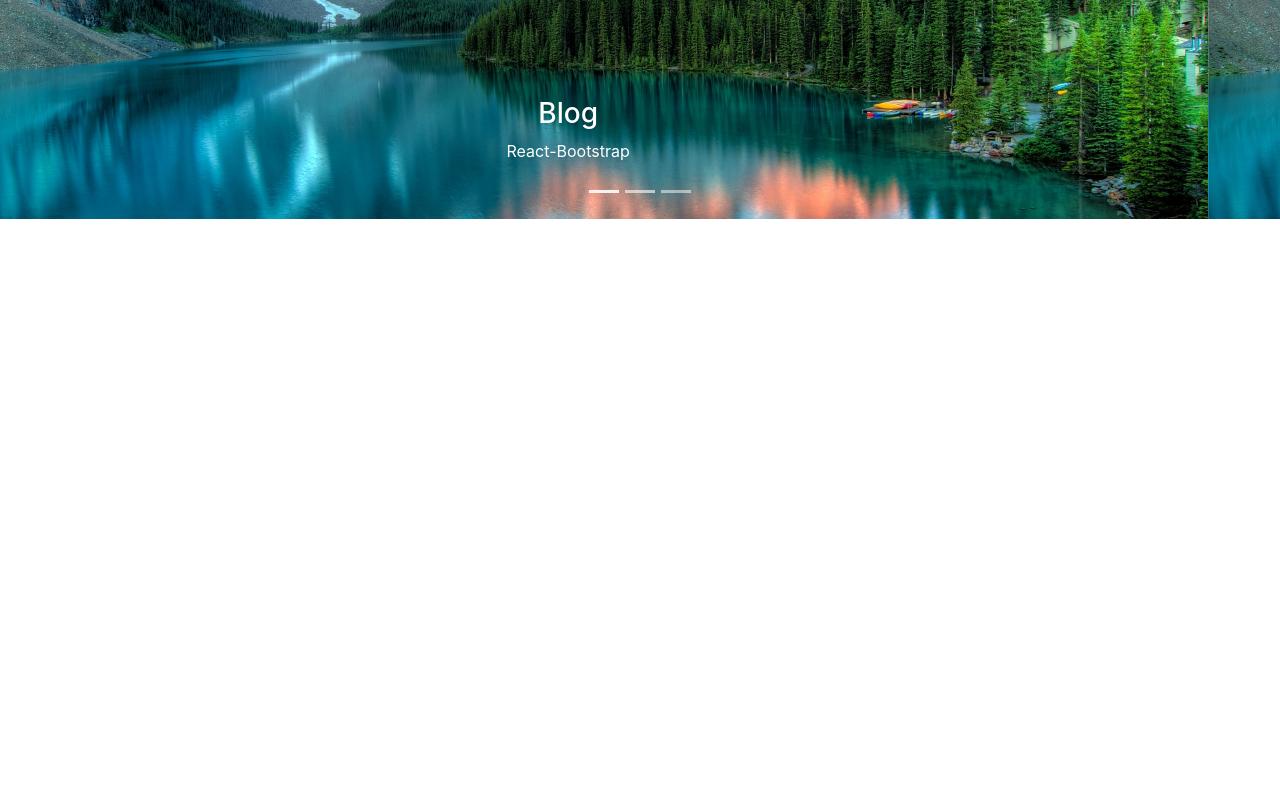
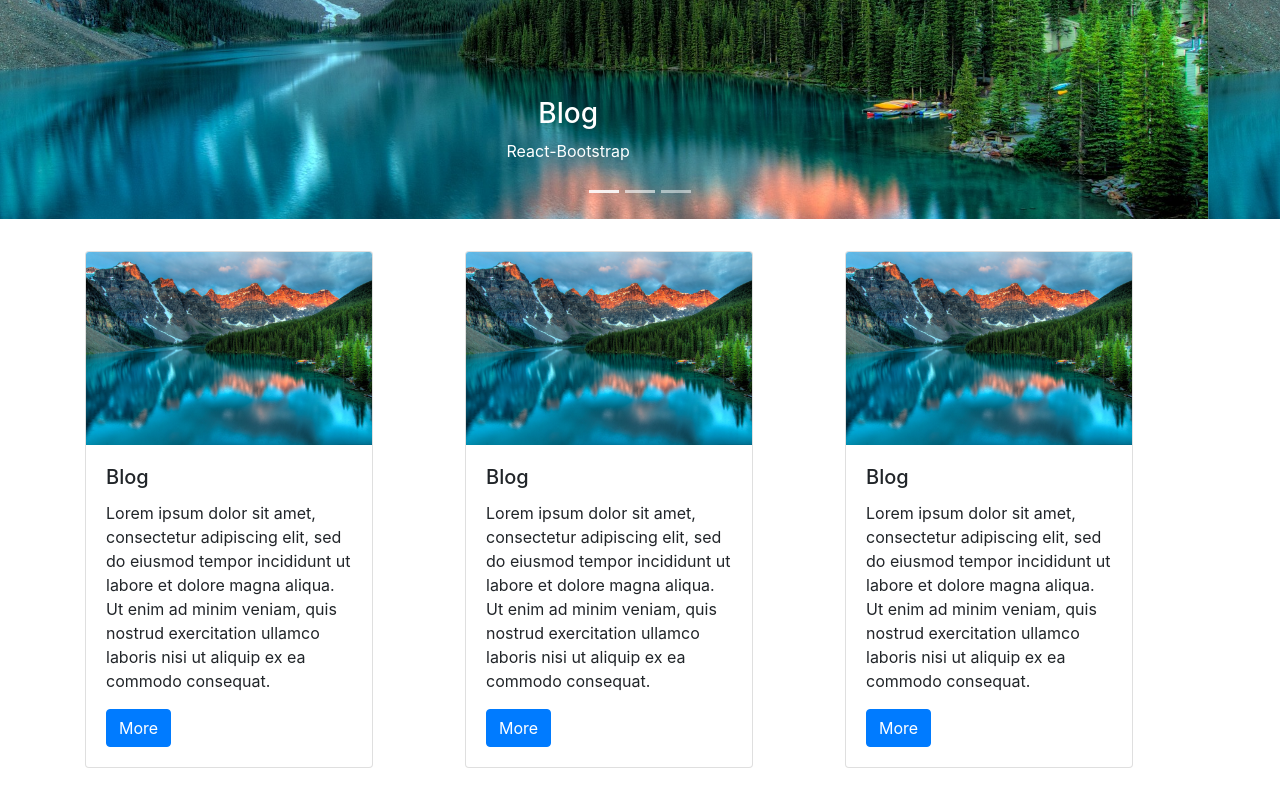
Before and after one commit to AlcatrazALT/react-bs-site, a React (Create React App) app: page / in a window 1280 px wide. Shown: the part 437-1237 px from the top of the page. Before the commit the page ends 800 px from the top, so only its background shows below. Built offline with nearby package versions, Linux system fonts and the light colour scheme.

Commit message:
feat: Add card to home page

```diff
--- a/src/App.js
+++ b/src/App.js
@@ -3,7 +3,7 @@ import './App.css'
 import 'bootstrap/dist/css/bootstrap.min.css'
 import Navibar from './components/Navibar'
 import { BrowserRouter as Router, Route, Switch } from 'react-router-dom'
-import Home from './components/Home'
+import { Home } from './components/Home'
 import Users from './components/Users'
 import About from './components/About'
 
--- a/src/components/Home.js
+++ b/src/components/Home.js
@@ -1,8 +1,61 @@
 import React from 'react'
 import Slider from './Slider'
+import { Container, Row, Col, Card, Button } from 'react-bootstrap'
+import lake from '../static/lake.jpg'
 
-function Home() {
-  return <Slider />
+export const Home = () => {
+  return (
+    <>
+      <Slider />
+      <Container style={{ paddingTop: '2rem', paddingBottom: '2rem' }}>
+        <Row>
+          <Col>
+            <Card style={{ width: '18rem' }}>
+              <Card.Img variant="top" src={lake} />
+              <Card.Body>
+                <Card.Title>Blog</Card.Title>
+                <Card.Text>
+                  Lorem ipsum dolor sit amet, consectetur adipiscing elit, sed
+                  do eiusmod tempor incididunt ut labore et dolore magna aliqua.
+                  Ut enim ad minim veniam, quis nostrud exercitation ullamco
+                  laboris nisi ut aliquip ex ea commodo consequat.
+                </Card.Text>
+                <Button variant="primary">More</Button>
+              </Card.Body>
+            </Card>
+          </Col>
+          <Col>
+            <Card style={{ width: '18rem' }}>
+              <Card.Img variant="top" src={lake} />
+              <Card.Body>
+                <Card.Title>Blog</Card.Title>
+                <Card.Text>
+                  Lorem ipsum dolor sit amet, consectetur adipiscing elit, sed
+                  do eiusmod tempor incididunt ut labore et dolore magna aliqua.
+                  Ut enim ad minim veniam, quis nostrud exercitation ullamco
+                  laboris nisi ut aliquip ex ea commodo consequat.
+                </Card.Text>
+                <Button variant="primary">More</Button>
+              </Card.Body>
+            </Card>
+          </Col>
+          <Col>
+            <Card style={{ width: '18rem' }}>
+              <Card.Img variant="top" src={lake} />
+              <Card.Body>
+                <Card.Title>Blog</Card.Title>
+                <Card.Text>
+                  Lorem ipsum dolor sit amet, consectetur adipiscing elit, sed
+                  do eiusmod tempor incididunt ut labore et dolore magna aliqua.
+                  Ut enim ad minim veniam, quis nostrud exercitation ullamco
+                  laboris nisi ut aliquip ex ea commodo consequat.
+                </Card.Text>
+                <Button variant="primary">More</Button>
+              </Card.Body>
+            </Card>
+          </Col>
+        </Row>
+      </Container>
+    </>
+  )
 }
-
-export default Home
```
